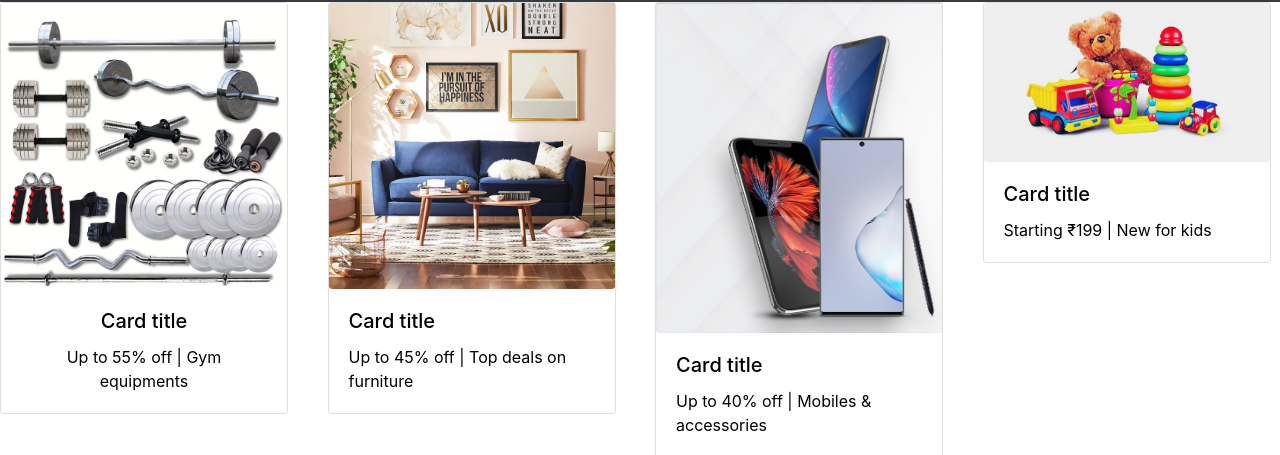
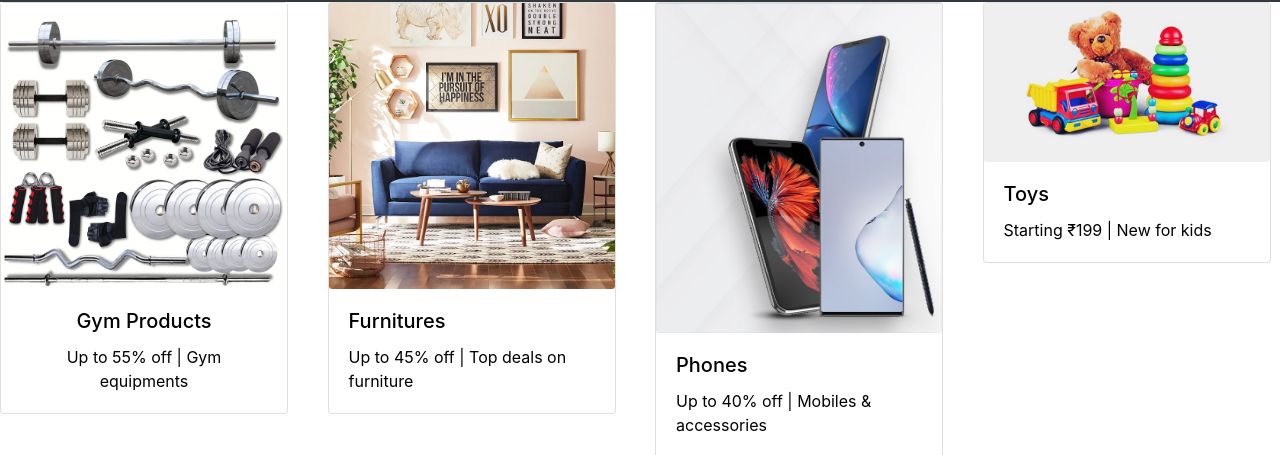
Before and after one commit to Harshkolambkar/Online-Shop, a plain HTML site: page index.html in a window 1280 px wide. Shown: the part 206-661 px from the top of the page. Drawn offline with Linux system fonts and the light colour scheme.

Commit message:
Update index.html

```diff
--- a/index.html
+++ b/index.html
@@ -55,7 +55,7 @@
 				<a href="gym.html">
 			  <img class="card-img-bottom" src="images/gym.jpg" alt="Card image cap">
 				  <div class="card-body">
-					<h5 class="card-title">Card title</h5>
+					<h5 class="card-title">Gym Products</h5>
 					<p class="card-text">Up to 55% off | Gym equipments</p>
 				</a>
 				  </div>
@@ -67,7 +67,7 @@
 			  <a href="furniture.html">
 			  <img class="card-img-bottom" src="images/furniture.jpg" alt="Card image cap">
 				  <div class="card-body">
-					<h5 class="card-title">Card title</h5>
+					<h5 class="card-title">Furnitures</h5>
 					<p class="card-text">Up to 45% off | Top deals on furniture</p>
 				</a>
 				  </div>
@@ -79,7 +79,7 @@
 			  <a href="mobile.html">
 			  <img class="card-img-bottom" src="images/mobile.jpg" alt="Card image cap">
 				  <div class="card-body">
-					<h5 class="card-title">Card title</h5>
+					<h5 class="card-title">Phones </h5>
 					<p class="card-text">Up to 40% off | Mobiles & accessories</p>
 					</a>
 				  </div>
@@ -91,7 +91,7 @@
 			  <a href="toys.html">
 			  <img class="card-img-bottom" src="images/toys.jpg" alt="Card image cap">
 				  <div class="card-body">
-					<h5 class="card-title">Card title</h5>
+					<h5 class="card-title">Toys</h5>
 					<p class="card-text">Starting ₹199 | New for kids</p>
 				</a>
 				  </div>
```
